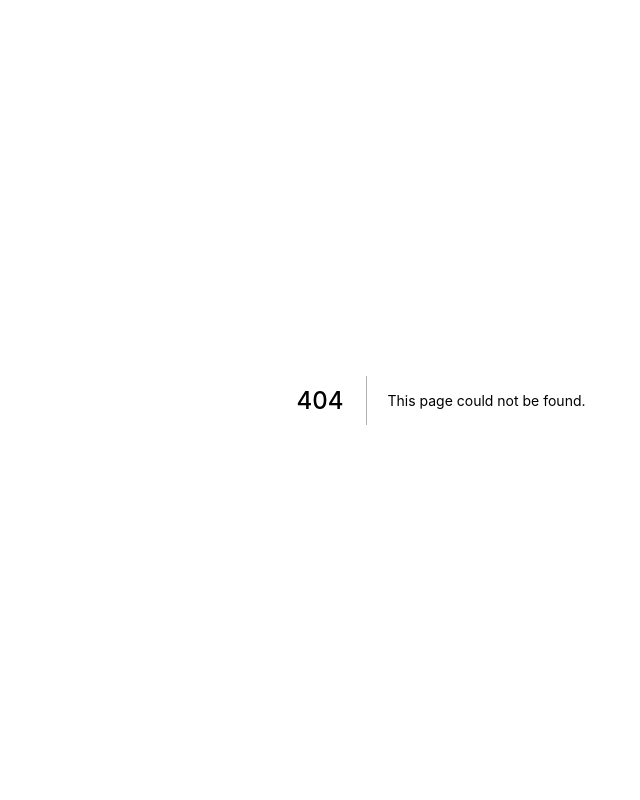
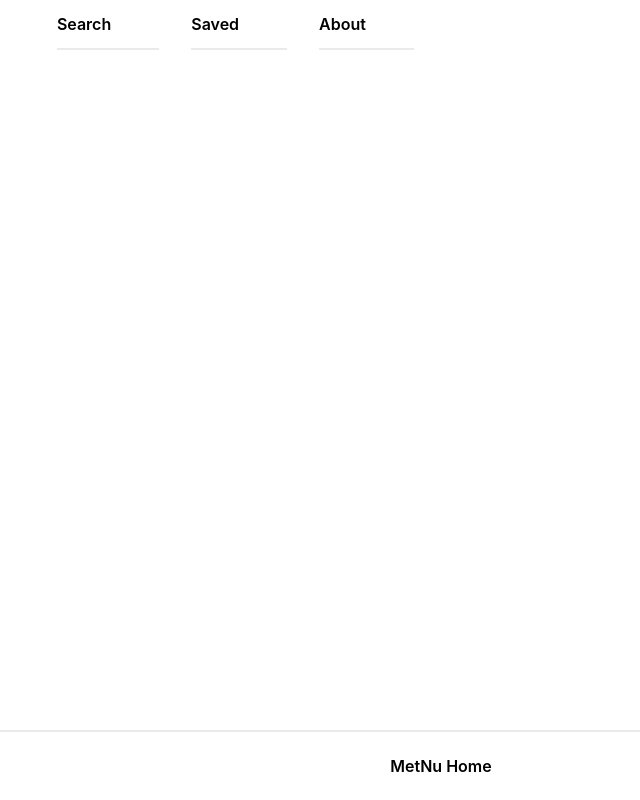
Before and after one commit to MetaNutrition/influencer-search, a Next.js app: page /about in a window 1280 px wide. Before the commit this address had no page. Shown: the whole page, without its empty margins (199-839 px from the left). Built offline with nearby package versions, Linux system fonts and the light colour scheme.

Commit message:
create shells for Search, Saved, and About pages with Links in header

```diff
--- a/components/Button.js
+++ b/components/Button.js
@@ -16,4 +16,4 @@ const Button = styled.button`
   color: ${props => props.primary ? "white" : "black"};
 `
 
-export default Button;
+export default Button
--- a/components/Footer.js
+++ b/components/Footer.js
@@ -25,4 +25,4 @@ const Footer = () => {
   )
 }
 
-export default Footer;
+export default Footer
--- a/components/Header.js
+++ b/components/Header.js
@@ -1,6 +1,6 @@
 import React from "react"
 import styled from "styled-components"
-// import Link from 'next/link'
+import Link from 'next/link'
 
 const NavBar = styled.header`
   width: 70%;
@@ -25,7 +25,7 @@ const NavItem = styled.li`
   border-bottom: 2px solid #eaeaea;
 `
 
-// Add primary tag to NavItem to display active tab on NavBar for each page
+// Will add primary tag to NavItem to display active tab on NavBar for each page
 const Header = () => {
   return (
     <NavBar>
@@ -50,4 +50,4 @@ const Header = () => {
   )
 }
 
-export default Header;
+export default Header
--- /dev/null
+++ b/pages/about.js
@@ -0,0 +1,18 @@
+import React from 'react'
+import styled from 'styled-components'
+import Header from '../components/Header'
+import Footer from '../components/Footer'
+import Container from '../components/Container'
+import Main from '../components/Main'
+
+const About = () => {
+  return (
+    <Container>
+      <Header />
+      <Main></Main>
+      <Footer />
+    </Container>
+  )
+}
+
+export default About
--- a/pages/index.js
+++ b/pages/index.js
@@ -27,7 +27,7 @@ const Home = () => {
       </Head>
 
       <Header />
-      <p></p>
+
       <Main>
         <Title>TikTok Influencer Search</Title>
         <Subtitle>MetNu Internal Tool</Subtitle>
@@ -40,4 +40,4 @@ const Home = () => {
   )
 }
 
-export default Home;
+export default Home
```
Also changed, not shown: pages/saved.js (added, +18 -0 lines), pages/search.js (added, +18 -0 lines).
